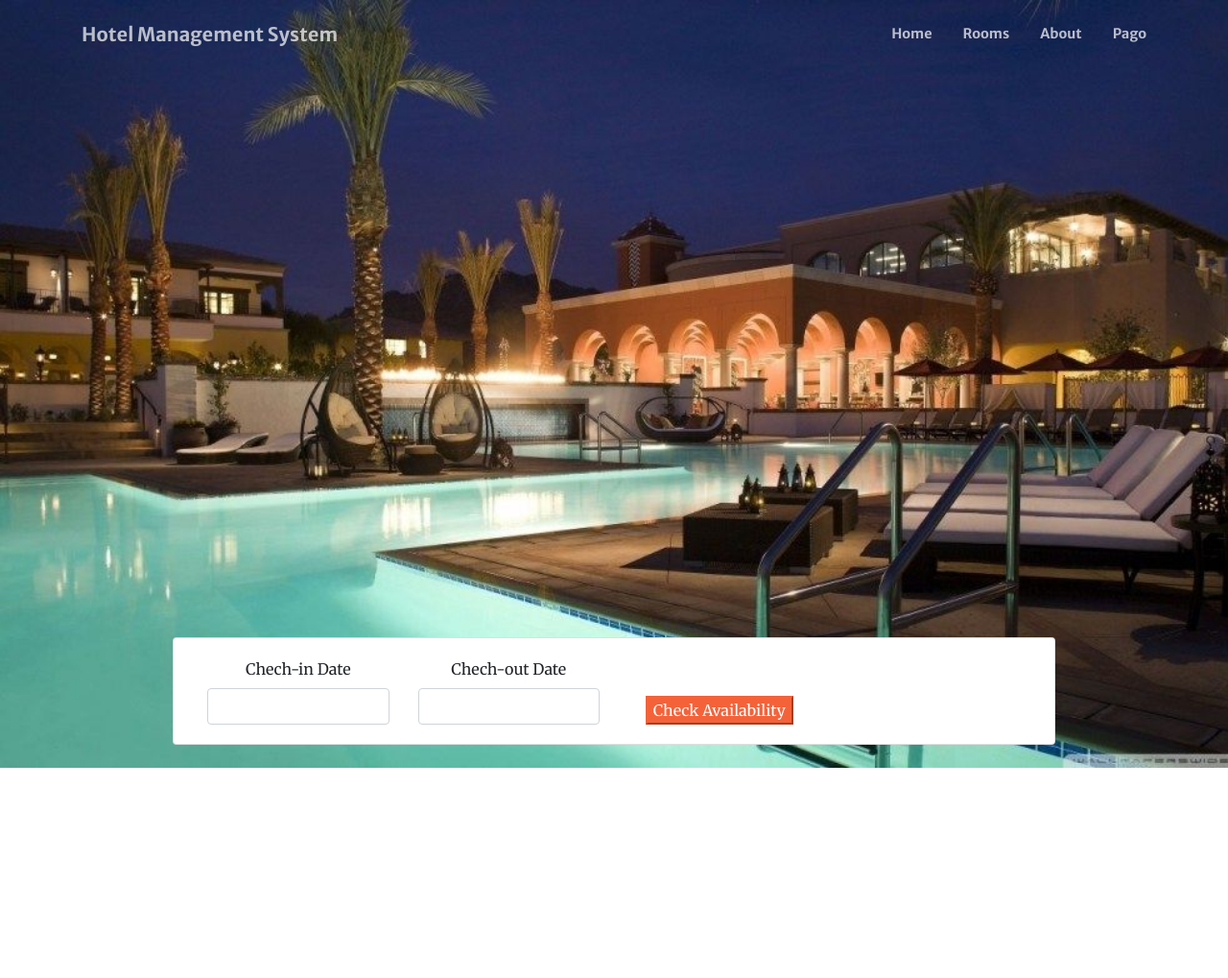
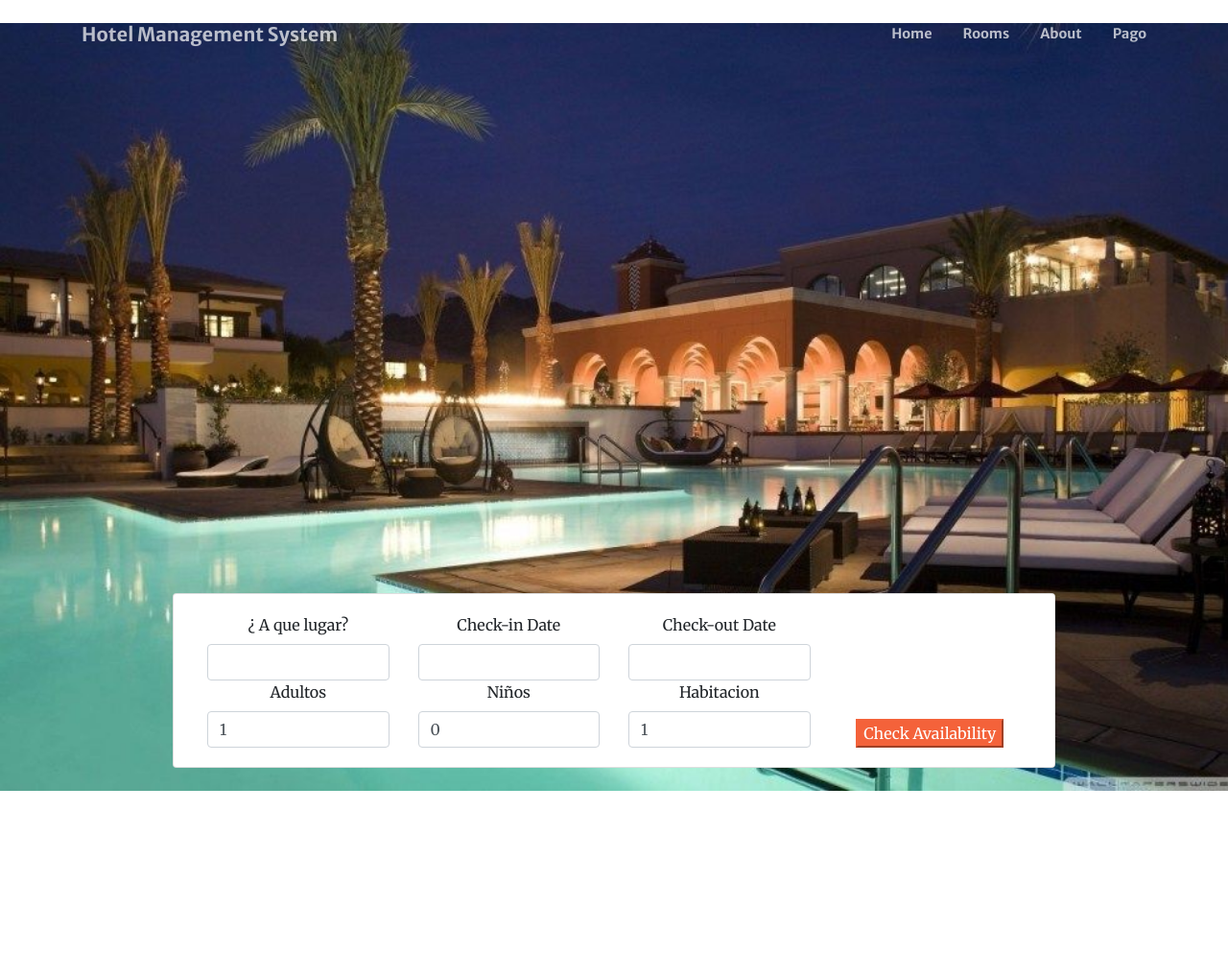
Before and after one commit to Herrius/hotel, a PHP site: page / in a window 1280 px wide. Shown: the top 1019 px of the page at 96% size. Run offline with PHP 8.4, Linux system fonts and the light colour scheme; the visitor is signed in with stand-in values (Sample User, id 1); data comes from the database, SQL or seed files in the repository; some libraries are stand-ins or nearby versions.

Commit message:
Cambios a la pagina principal

```diff
--- a/header.php
+++ b/header.php
@@ -18,3 +18,9 @@
 
         <script src="admin/assets/vendor/jquery/jquery.min.js"></script>
         <script src="admin/assets/vendor/bootstrap-datepicker/js/bootstrap-datepicker.js"></script>
+
+
+
+<!-- jQuery UI -->
+<link rel="stylesheet" href="https://cdnjs.cloudflare.com/ajax/libs/jqueryui/1.12.1/jquery-ui.css" />
+<script src="https://code.jquery.com/ui/1.12.1/jquery-ui.min.js"></script>
--- a/home.php
+++ b/home.php
@@ -7,14 +7,42 @@
                     		<div class="card-body">
                     			<div class="container-fluid">
                     				<form action="index.php?page=list" id="filter" method="POST">
+
+
+
                     					<div class="row">
-                    						<div class="col-md-3">
-                    							<label for="">Chech-in Date</label>
-                    							<input type="text" class="form-control datepicker" name="date_in" autocomplete="off">
+
+                                            <div class="col-md-3">
+                                              <label for="">¿ A que lugar?</label>
+                                             <input type="text" name="city" id="search_city" placeholder="" class="form-control" required>
+
+                                             <script>
+
+    </script>
+                    						</div>
+                                            <div class="col-md-3">
+                    							<label for="">Check-in Date</label>
+                    							<input type="text" class="form-control datepicker" name="date_in" autocomplete="off" required>
                     						</div>
                     						<div class="col-md-3">
-                    							<label for="">Chech-out Date</label>
-                    							<input type="text" class="form-control datepicker" name="date_out" autocomplete="off">
+                    							<label for="">Check-out Date</label>
+                    							<input type="text" class="form-control datepicker" name="date_out" autocomplete="off" required>
+                    						</div>
+                                            <div class="col-md-3">
+                    									</div>
+                                            <div class="col-md-3">
+                    							<label for="">Adultos</label>
+                    							<input class="form-control" type="number" value="1" min="1" onkeypress="return false;" required>
+                    						</div>
+
+                                              <div class="col-md-3">
+                    							<label for="">Niños</label>
+                    							<input class="form-control" type="number" value="0" min="0"  onkeypress="return false;" required>
+                    						</div>
+
+                                             <div class="col-md-3">
+                    							<label for="">Habitacion</label>
+                    							<input class="form-control" type="number" value="1" min="1" onkeypress="return false;" required>
                     						</div>
 
                     						<div class="col-md-3">
@@ -24,6 +52,13 @@
 
                     					</div>
                     				</form>
+                                    <script type="text/javascript">
+  $(function() {
+     $( "#search_city" ).autocomplete({
+       source: 'ajax-city-search.php',
+     });
+  });
+</script>
                     			</div>
                     		</div>
                     	</div>
```
Also changed, not shown: ajax-city-search.php (added, +19 -0 lines).
